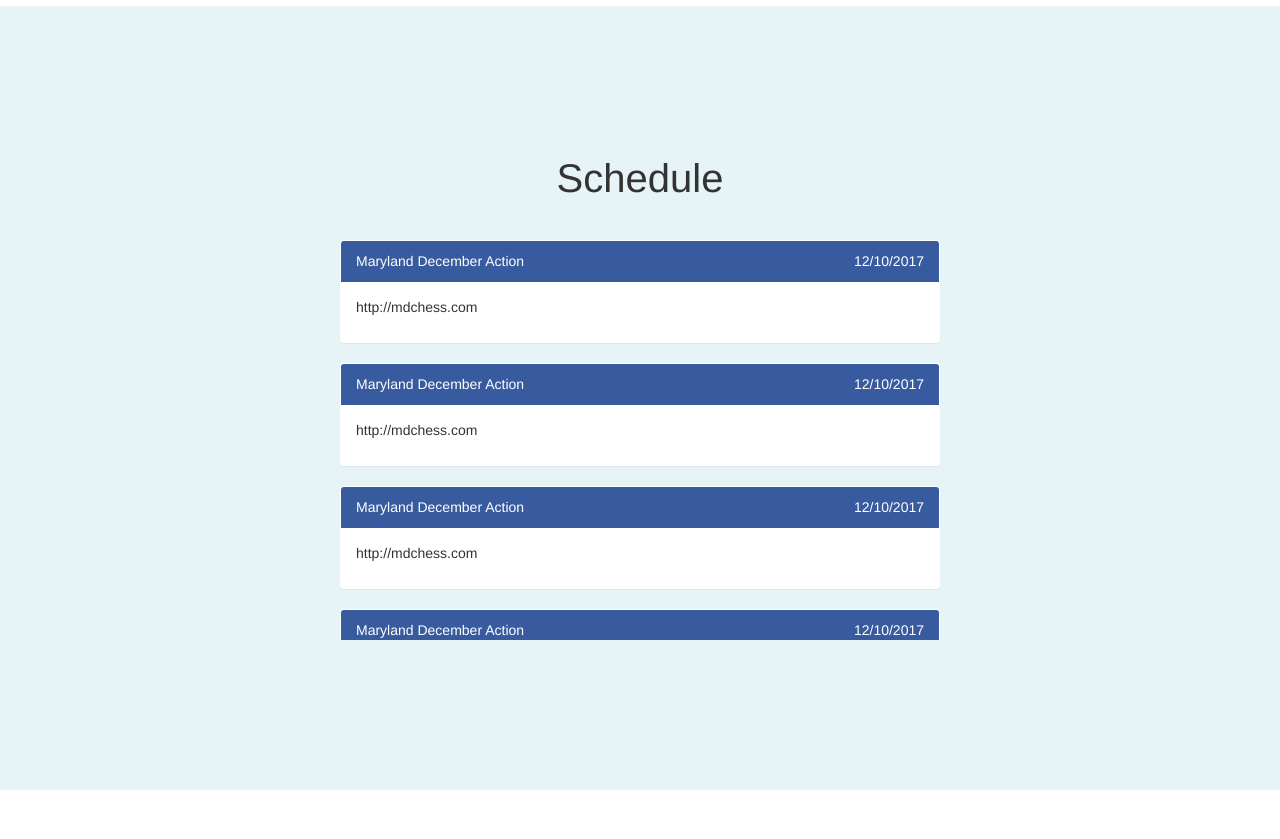
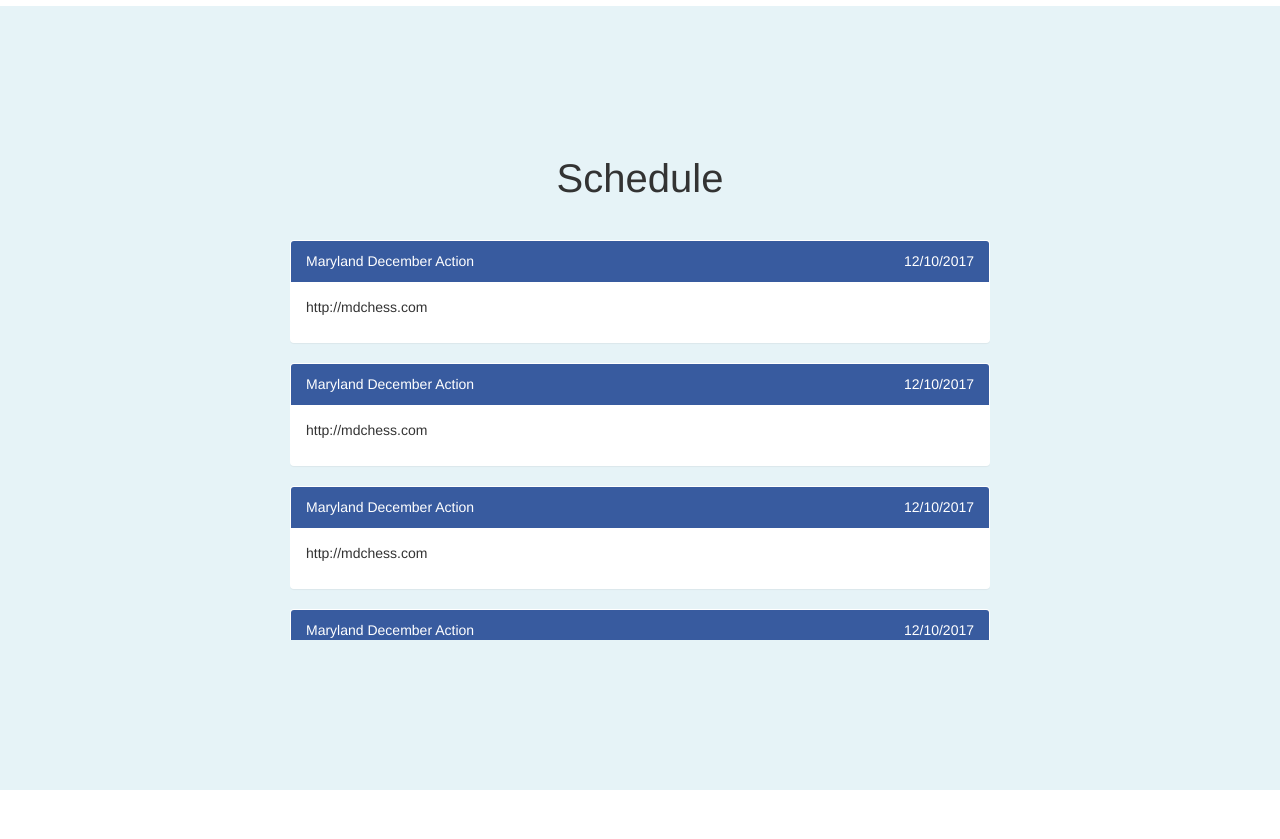
Before and after one commit to coolchessgirl/TJ-chess-team, a PHP site: page /index.html in a window 1280 px wide. Shown: the part 1368-2207 px from the top of the page. Run offline with PHP 8.4, Linux system fonts and the light colour scheme; some libraries are stand-ins or nearby versions.

Commit message:
Update stylesheet.css

```diff
--- a/stylesheet.css
+++ b/stylesheet.css
@@ -75,7 +75,7 @@ section h3.section-subheading {
 }
 .panels{
   overflow-y: auto;
-  width: 600px;
+  width: 50em;
   max-height: 400px;
   margin: 0 auto;
 }
```
